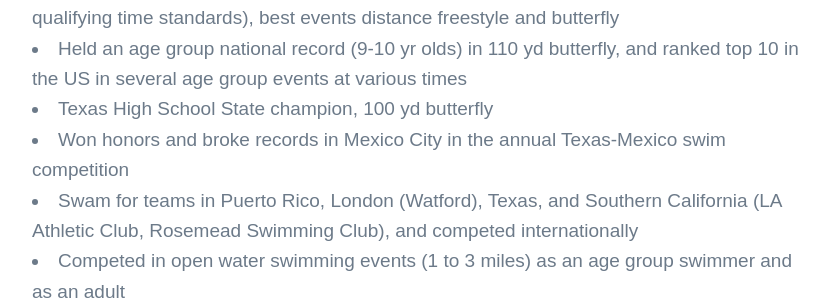
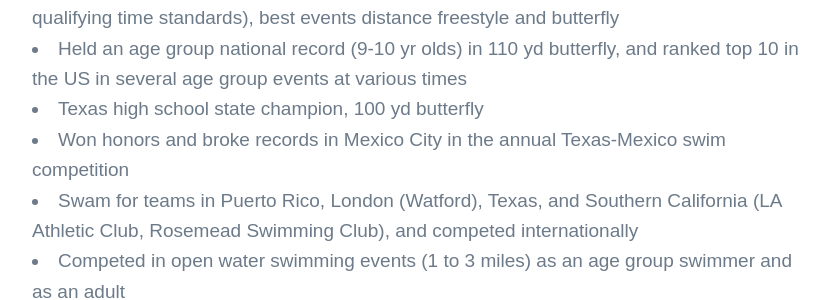
Before and after one commit to londoncalling/slow-motion-stories, a Jekyll site: the page built from _pages/portfolio-rowing.md, in a window 1280 px wide. Shown: the part 1522-1822 px from the top of the page, without its empty margins (224-1055 px from the left). Built offline with Jekyll 4.4.1, drawn with Linux system fonts in a browser that asks for light colours; nearby versions of some CDN libraries; some web fonts are replaced.

Commit message:
copyedits, swimming
Signed-off-by: Vicky Bialas <vicky.bialas@gmail.com>

```diff
--- a/_pages/portfolio-rowing.md
+++ b/_pages/portfolio-rowing.md
@@ -31,7 +31,7 @@ Strong background in competitive swimming (age group, high school), including:
 
 - Competed in three US summer nationals and a US Olympic Trials (all required making qualifying time standards), best events distance freestyle and butterfly
 - Held an age group national record (9-10 yr olds) in 110 yd butterfly, and ranked top 10 in the US in several age group events at various times
-- Texas High School State champion, 100 yd butterfly
+- Texas high school state champion, 100 yd butterfly
 - Won honors and broke records in Mexico City in the annual Texas-Mexico swim competition
 - Swam for teams in Puerto Rico, London (Watford), Texas, and Southern California (LA Athletic Club, Rosemead Swimming Club), and competed internationally
 - Competed in open water swimming events (1 to 3 miles) as an age group swimmer and as an adult
```
